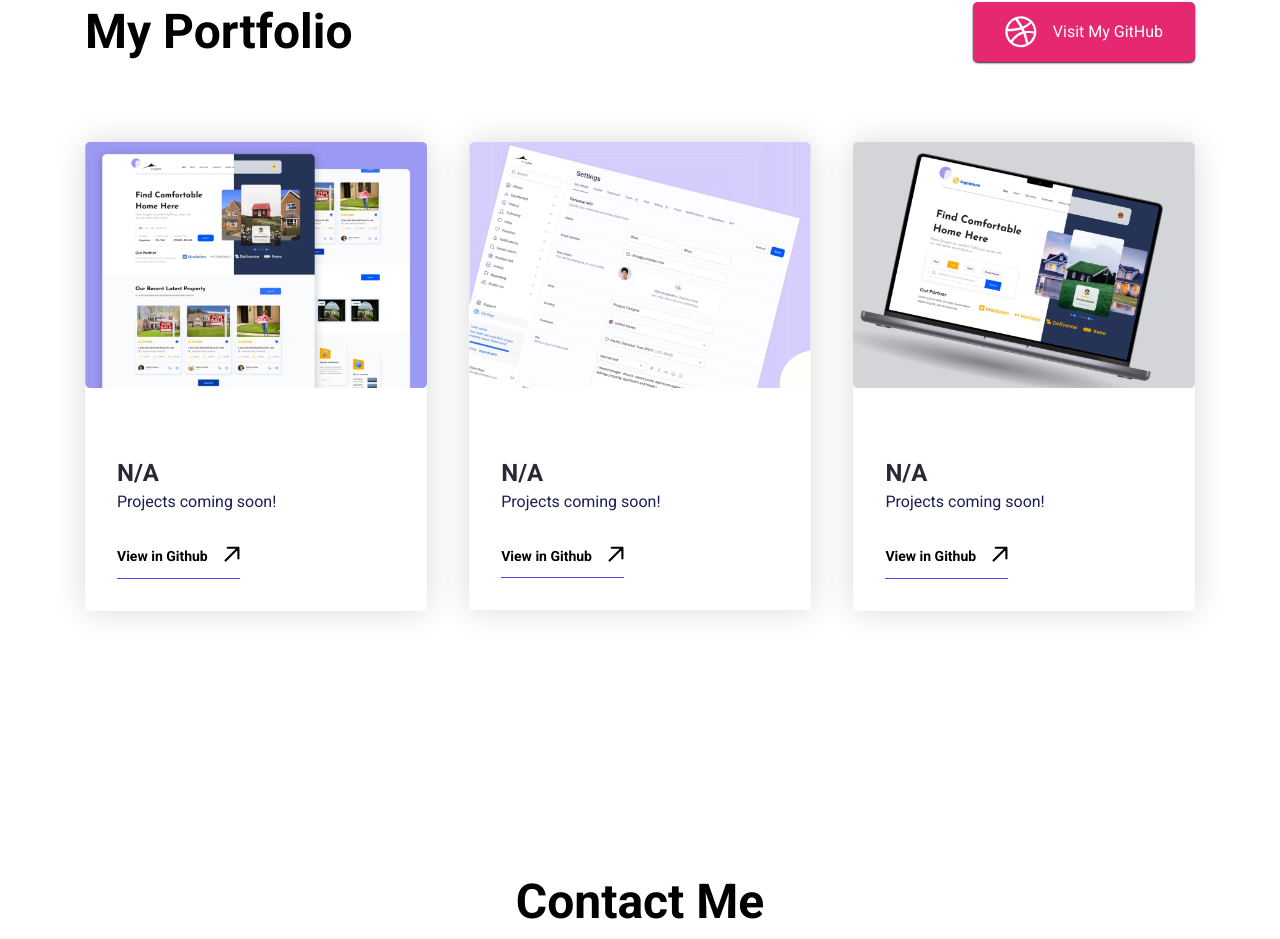
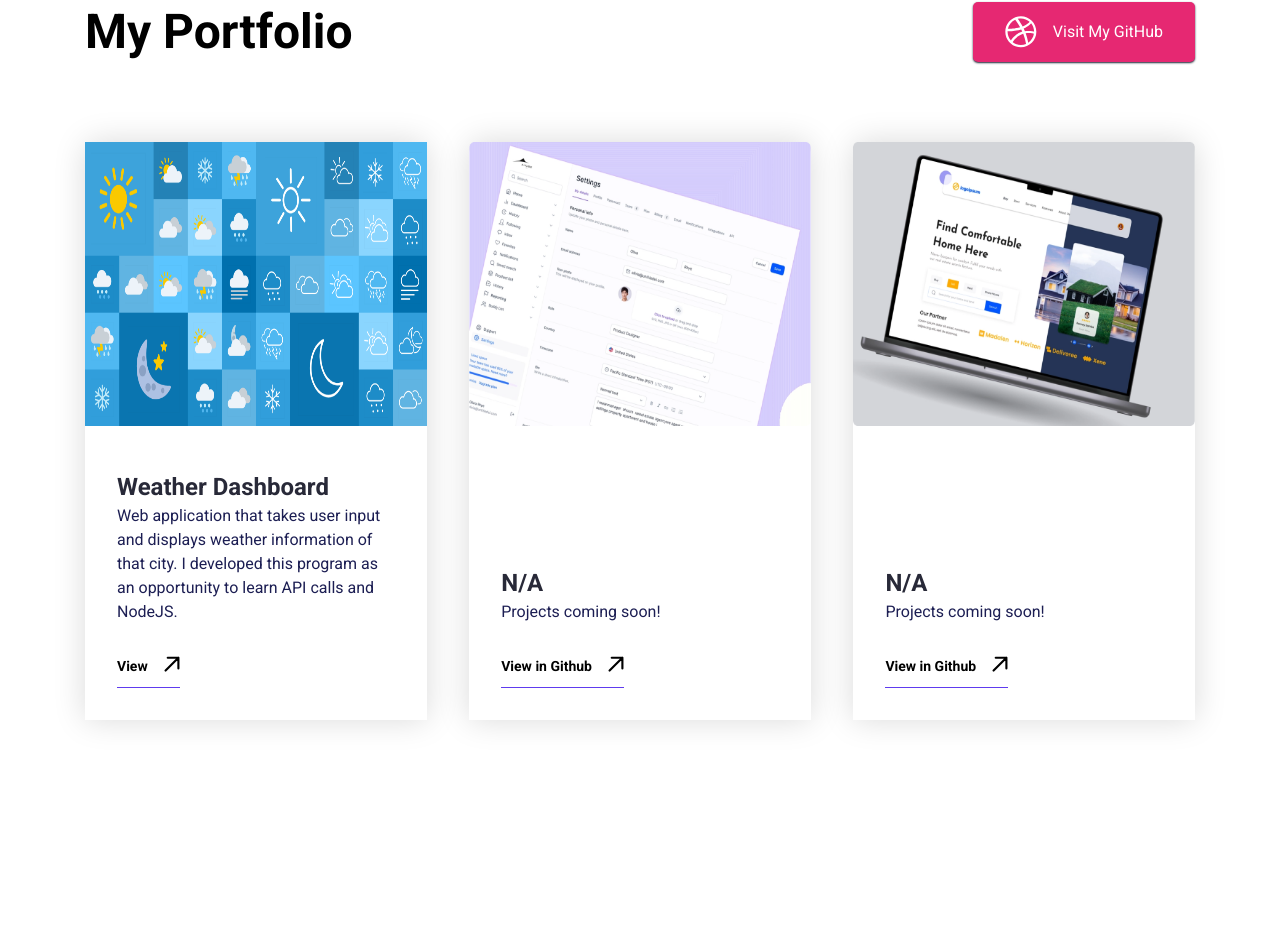
Before and after one commit to nathan2lam/Portfolio, a React (Create React App) app: page / in a window 1280 px wide. Shown: the part 3319-4258 px from the top of the page. Built offline with nearby package versions, Linux system fonts and the light colour scheme.

Commit message:
Add project to Portfolio Section
Styled to have consistency in portfolio

```diff
--- a/src/App.css
+++ b/src/App.css
@@ -397,7 +397,7 @@ h3 {
 
 .portfolio--section--container {
     display: flex;
-    align-items: center;
+    align-items: stretch;
     justify-content: center;
     width: 42.6px;
     gap: 42.6px;
@@ -414,14 +414,16 @@ h3 {
 }
 
 .portfolio--section--img > img {
-    width: 100%
+    width: 100%;
+    height: 284.13px;
 }
 
 .portfolio--section--card {
     display: flex;
     flex-direction: column;
     align-items: flex-start;
-    gap: 32px;
+    justify-content: space-between;
+    gap: 8px;
     flex: 1 0 0;
     background: #ffff;
     box-shadow: 0 0 32px 0 rgba(0,0,0,0.15);
@@ -444,12 +446,16 @@ h3 {
 }
 
 .portfolio--link {
-    text-decoration: none;
     display: flex;
     gap: 16px;
     border-bottom: 1.33px solid var(--primary);
     padding-bottom: 10.6px;
     font-weight: 600;
+}
+
+.portfolio--link > a {
+  text-decoration: none;
+  color: var(--black);
 }
 
 .portfolio--section--card:hover path {
--- a/src/Pages/Home/MyPortfolio.jsx
+++ b/src/Pages/Home/MyPortfolio.jsx
@@ -49,7 +49,9 @@ export default function MyPortfolio() {
                                 </p>
                             </div>
                             <p className="text-sm portfolio--link">
-                                {item.link}
+                                <a href={item.href}
+                                target="_blank">{item.link}
+                                </a>
                                 <svg
                                     xmlns="http://www.w3.org/2000/svg"
                                     width="16"
--- a/src/data/index.json
+++ b/src/data/index.json
@@ -21,24 +21,27 @@
     "portfolio": [
         {
             "id": "1",
-            "src": "./img/placeholder-image.png",
-            "title": "N/A",
-            "description": "Projects coming soon!",
-            "link": "View in Github"
+            "src": "./img/weathericons.png",
+            "title": "Weather Dashboard",
+            "description": "Web application that takes user input and displays weather information of that city. I developed this program as an opportunity to learn API calls and NodeJS.",
+            "link": "View",
+            "href": "https://weatherlam.netlify.app"
         },
         {
             "id": "2",
             "src": "./img/placeholder-image-1.png",
             "title": "N/A",
             "description": "Projects coming soon!",
-            "link": "View in Github"
+            "link": "View in Github",
+            "href": ""
         },
         {
             "id": "3",
             "src": "./img/placeholder-image-2.png",
             "title": "N/A",
             "description": "Projects coming soon!",
-            "link": "View in Github"
+            "link": "View in Github",
+            "href": ""
         }
     ]
 }
```
Also changed, not shown: public/img/weathericons.png (added).
